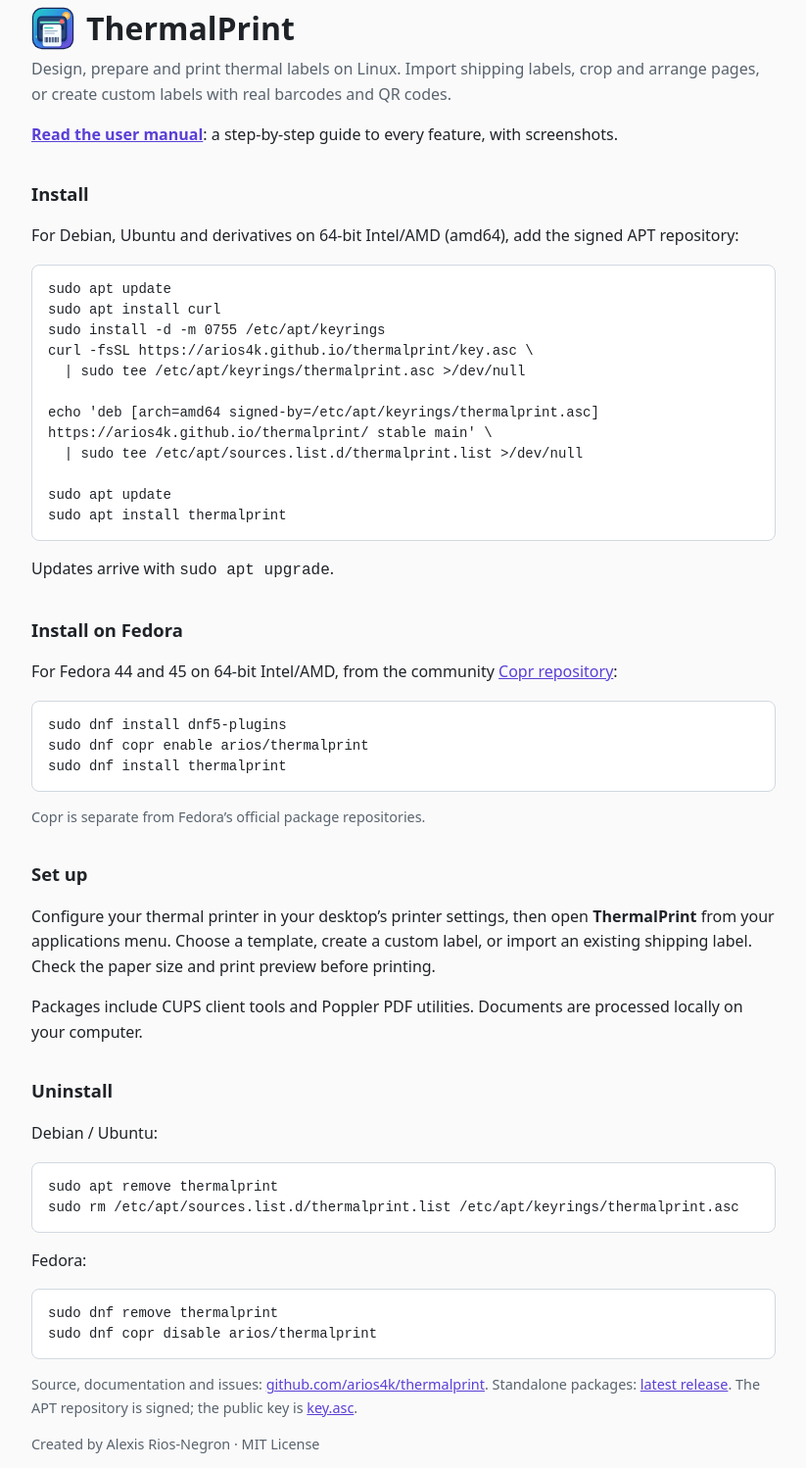
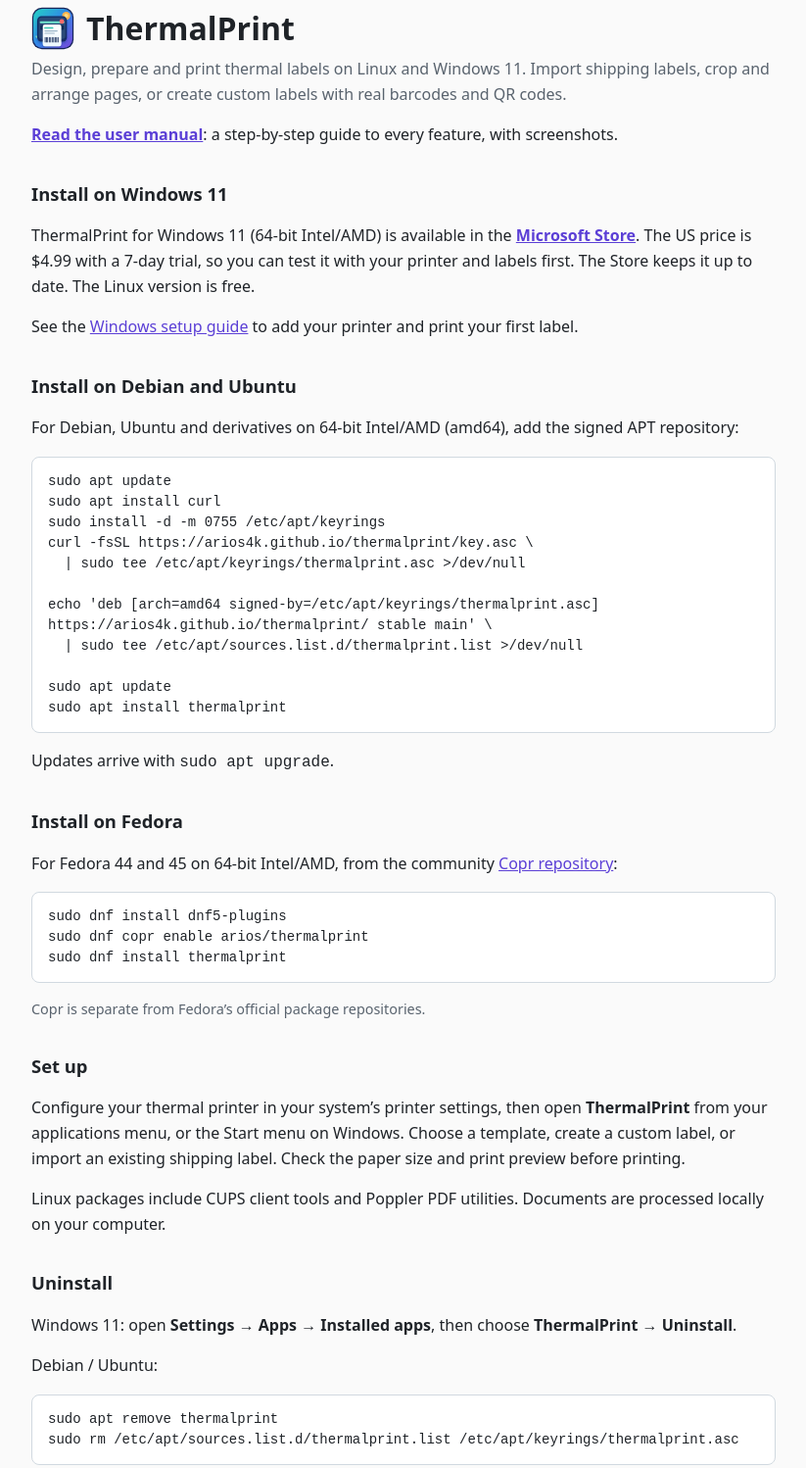
Before and after one commit to arios4k/thermalprint, a plain HTML site: page docs/apt/index.html in a window 1280 px wide. Shown: the part 37-1535 px from the top of the page at 98% size, without its empty margins (228-1051 px from the left). Drawn offline with Linux system fonts and the light colour scheme.

Commit message:
Add Windows 11 to the project landing page (#39)
The site's front page only described Linux packages. It now says ThermalPrint
runs on Linux and Windows 11, adds an Install on Windows 11 section with the
Microsoft Store link, price, trial and setup guide, and covers Windows in
the set-up and uninstall steps.

Co-authored-by: Alexis Rios-Negron <182820807+arios4k@users.noreply.github.com>
Co-authored-by: Claude Opus 5.5 <noreply@anthropic.com>

```diff
--- a/docs/apt/index.html
+++ b/docs/apt/index.html
@@ -3,8 +3,8 @@
 <head>
 <meta charset="utf-8">
 <meta name="viewport" content="width=device-width, initial-scale=1">
-<meta name="description" content="Install ThermalPrint on Debian, Ubuntu and Fedora. Official signed APT repository and Fedora Copr installation instructions.">
-<title>ThermalPrint APT Repository</title>
+<meta name="description" content="Install ThermalPrint on Windows 11 from the Microsoft Store, or on Debian, Ubuntu and Fedora from the official signed APT repository and Fedora Copr.">
+<title>ThermalPrint: Install on Windows and Linux</title>
 <style>
   :root { --bg: #fafafa; --fg: #1f2328; --muted: #59636e; --card: #fff; --border: #d1d9e0; --accent: #5b3fd6; }
   @media (prefers-color-scheme: dark) {
@@ -62,12 +62,19 @@
   </g>
   <circle cx="181" cy="87" r="14" fill="#ff6b6b"/>
 </svg><span>ThermalPrint</span></h1>
-  <p class="lead">Design, prepare and print thermal labels on Linux. Import shipping labels,
+  <p class="lead">Design, prepare and print thermal labels on Linux and Windows 11. Import shipping labels,
   crop and arrange pages, or create custom labels with real barcodes and QR codes.</p>
 
   <p><a href="manual/"><strong>Read the user manual</strong></a>: a step-by-step guide to every feature, with screenshots.</p>
 
-  <h2>Install</h2>
+  <h2>Install on Windows 11</h2>
+  <p>ThermalPrint for Windows 11 (64-bit Intel/AMD) is available in the
+  <a href="https://apps.microsoft.com/detail/9NXDXRSQW0ZF"><strong>Microsoft Store</strong></a>.
+  The US price is $4.99 with a 7-day trial, so you can test it with your printer and labels first.
+  The Store keeps it up to date. The Linux version is free.</p>
+  <p>See the <a href="manual/install.html#windows-11">Windows setup guide</a> to add your printer and print your first label.</p>
+
+  <h2>Install on Debian and Ubuntu</h2>
   <p>For Debian, Ubuntu and derivatives on 64-bit Intel/AMD (amd64), add the signed APT repository:</p>
   <pre><code>sudo apt update
 sudo apt install curl
@@ -91,12 +98,14 @@ sudo dnf install thermalprint</code></pre>
   <p class="muted">Copr is separate from Fedora’s official package repositories.</p>
 
   <h2>Set up</h2>
-  <p>Configure your thermal printer in your desktop’s printer settings, then open
-  <strong>ThermalPrint</strong> from your applications menu. Choose a template, create a custom
+  <p>Configure your thermal printer in your system’s printer settings, then open
+  <strong>ThermalPrint</strong> from your applications menu, or the Start menu on Windows. Choose a template, create a custom
   label, or import an existing shipping label. Check the paper size and print preview before printing.</p>
-  <p>Packages include CUPS client tools and Poppler PDF utilities. Documents are processed locally on your computer.</p>
+  <p>Linux packages include CUPS client tools and Poppler PDF utilities. Documents are processed locally on your computer.</p>
 
   <h2>Uninstall</h2>
+  <p>Windows 11: open <strong>Settings → Apps → Installed apps</strong>, then choose
+  <strong>ThermalPrint → Uninstall</strong>.</p>
   <p>Debian / Ubuntu:</p>
   <pre><code>sudo apt remove thermalprint
 sudo rm /etc/apt/sources.list.d/thermalprint.list /etc/apt/keyrings/thermalprint.asc</code></pre>
```
